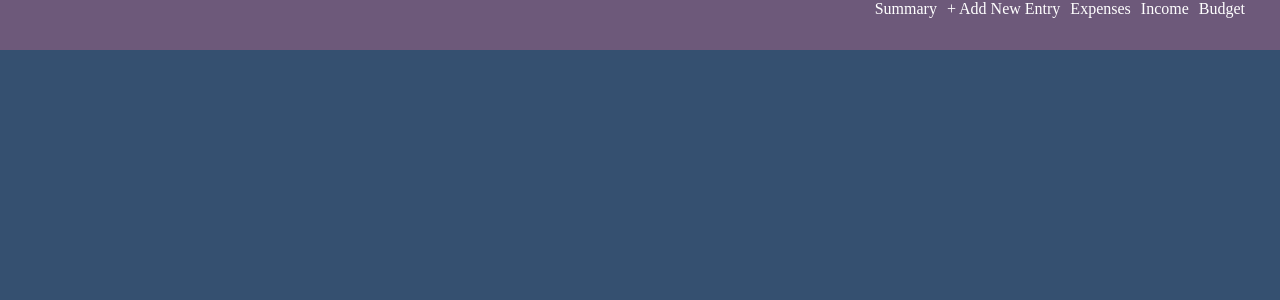
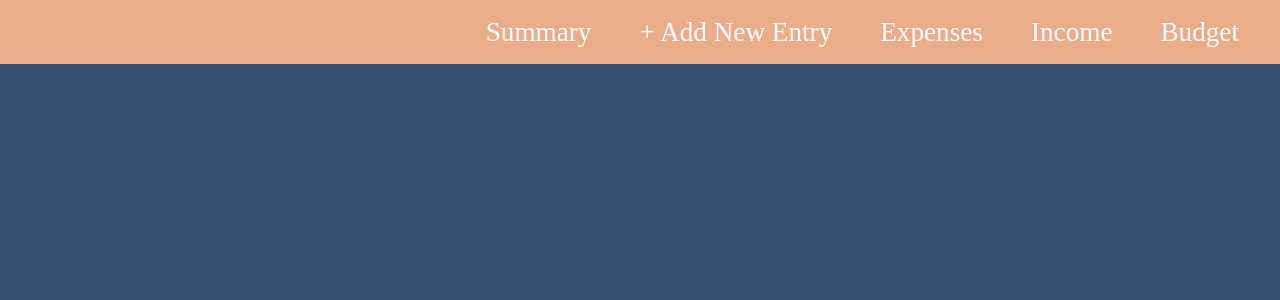
Before and after one commit to meganveldhuis/money-minder-client, a React (Vite) app: page / in a window 1280 px wide. Shown: the top 300 px of the page. Built offline with nearby package versions, Linux system fonts and the light colour scheme.

Commit message:
add styling for navbar

```diff
--- a/src/components/Hamburger/Hamburger.scss
+++ b/src/components/Hamburger/Hamburger.scss
@@ -1,4 +1,5 @@
 @use "../../styles/partials/mixins.scss" as *;
+@use "../../styles/partials/variables.scss" as *;
 .hamburger {
   cursor: pointer;
   width: 2rem;
@@ -15,7 +16,7 @@
     width: 2rem;
     height: 0.24rem;
     border-radius: 10px;
-    background-color: black;
+    background-color: $color-text;
     transform-origin: 1px;
     transition: all 0.3s linear;
   }
--- a/src/components/Navbar/Navbar.jsx
+++ b/src/components/Navbar/Navbar.jsx
@@ -13,27 +13,35 @@ function Navbar() {
       <div className="navbar__hamburger" onClick={toggleHamburger}>
         <Hamburger hamburgerOpen={hamburgerOpen} />
       </div>
-      {/* <div className={`navbar ${hamburgerOpen ? "navbar--open" : ""}`}> */}
       <ul
         className={`navbar__list ${hamburgerOpen ? "navbar__list--open" : ""}`}
       >
         <li className={`navbar__item`}>
-          <Link to={`/`}>Summary</Link>
+          <Link to={`/`}>
+            <p className="navbar__text">Summary</p>
+          </Link>
         </li>
         <li className={`navbar__item`}>
-          <Link to={`/new`}>+ Add New Entry</Link>
+          <Link to={`/new`}>
+            <p className="navbar__text">+ Add New Entry</p>
+          </Link>
         </li>
         <li className={`navbar__item`}>
-          <Link to={`/expenses`}>Expenses</Link>
+          <Link to={`/expenses`}>
+            <p className="navbar__text">Expenses</p>
+          </Link>
         </li>
         <li className={`navbar__item`}>
-          <Link to={`/income`}>Income</Link>
+          <Link to={`/income`}>
+            <p className="navbar__text">Income</p>
+          </Link>
         </li>
         <li className={`navbar__item`}>
-          <Link to={`/budget`}>Budget</Link>
+          <Link to={`/budget`}>
+            <p className="navbar__text">Budget</p>
+          </Link>
         </li>
       </ul>
-      {/* </div> */}
     </nav>
   );
 }
--- a/src/components/Navbar/Navbar.scss
+++ b/src/components/Navbar/Navbar.scss
@@ -5,12 +5,15 @@
   height: 100vh;
   background-color: none;
   &--open {
-    background-color: $color-dark-purple;
+    background-color: $color-dark-orange;
   }
   @include tablet {
-    background-color: $color-dark-purple;
+    background-color: $color-dark-orange;
+    display: flex;
+    justify-content: flex-end;
+    align-items: center;
     width: 100%;
-    height: 50px;
+    height: 4rem;
   }
   &__list {
     display: none;
@@ -23,11 +26,15 @@
 
     @include tablet {
       display: flex;
-      float: right;
       flex-wrap: wrap;
+      gap: 1rem;
     }
   }
   &__item {
     padding-right: 10px;
+    padding: 1rem;
+    &:hover {
+      background-color: rgba($color-dark-red, 0.4);
+    }
   }
 }
```
